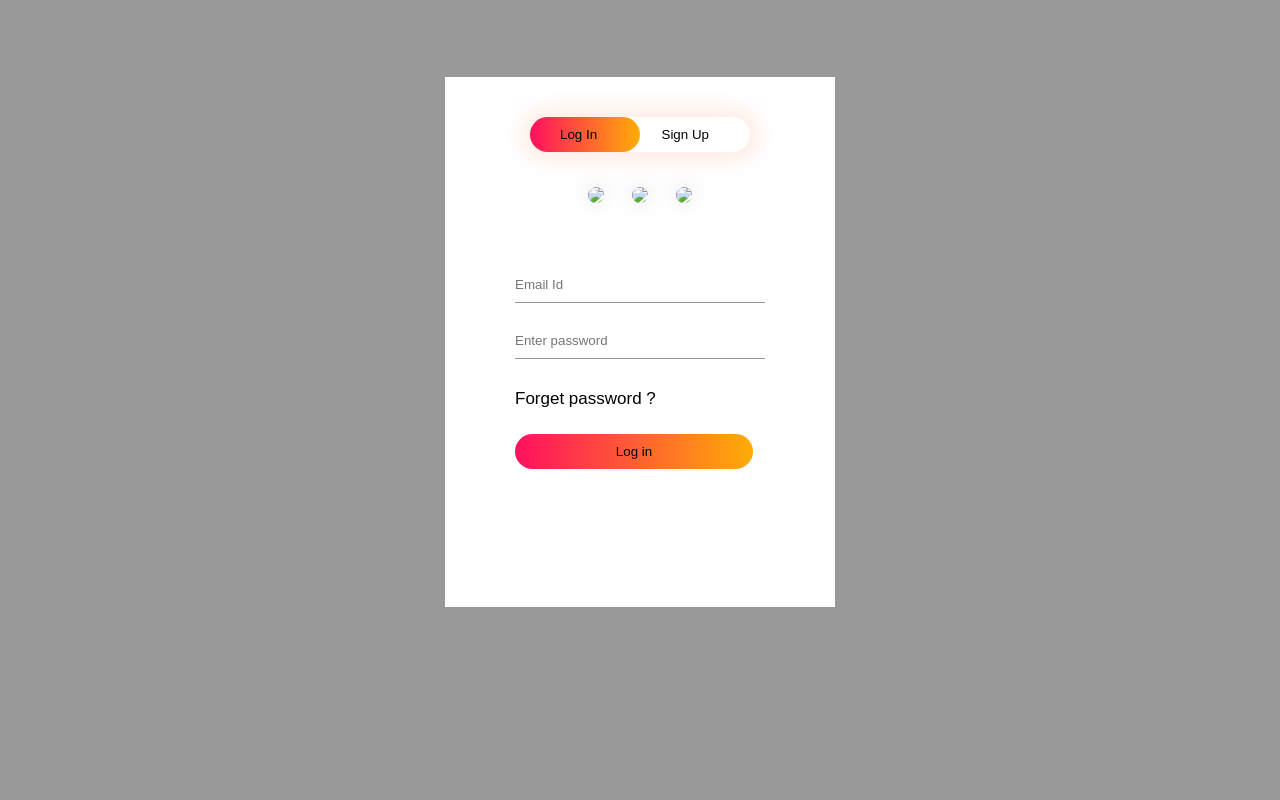
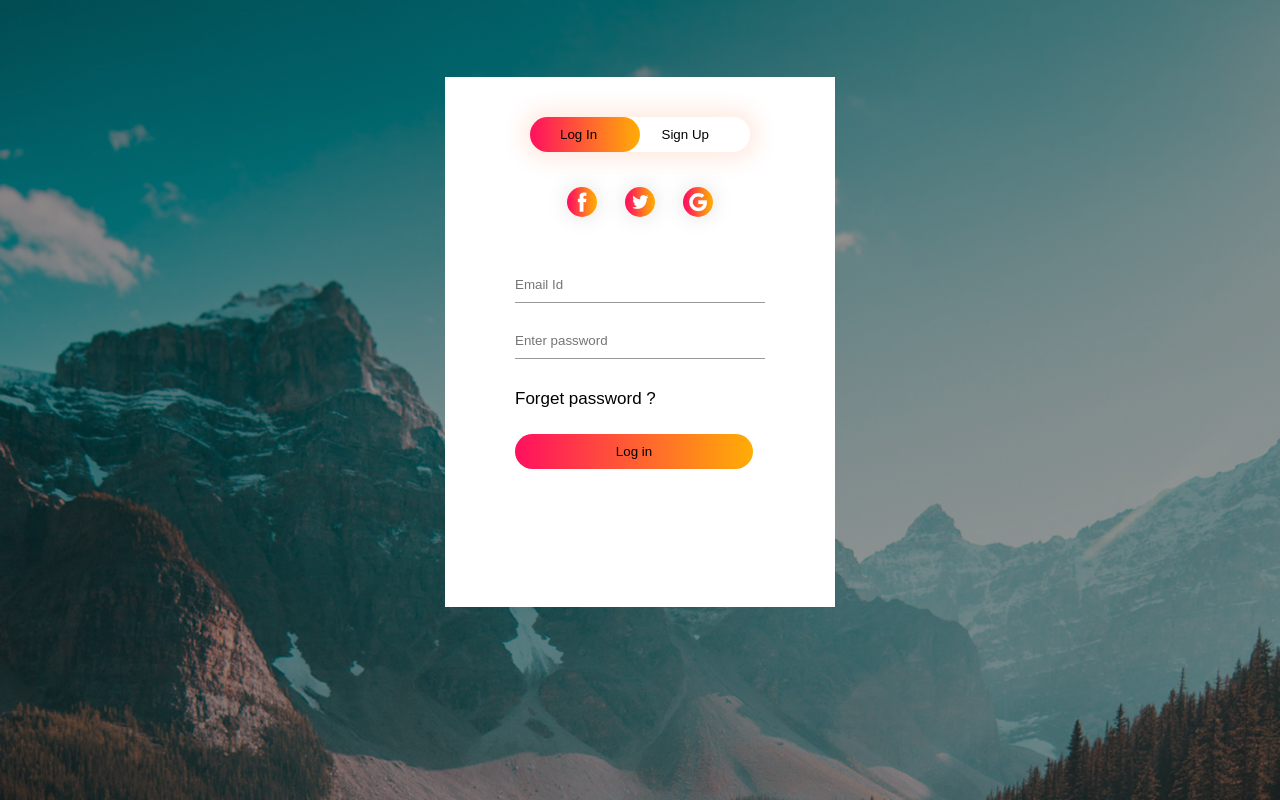
Before and after one commit to stupidCoder-arunsks/ExpenseTracker, a plain HTML site: page frontend/signup.html in a window 1280 px wide. Drawn offline with nearby package versions, Linux system fonts and the light colour scheme.

Commit message:
ready for deployment

```diff
--- a/backend/package.json
+++ b/backend/package.json
@@ -2,6 +2,9 @@
     "main": "server.js",
     "scripts": {
         "start": "nodemon server.js"
+    },
+    "engines": {
+        "node":"17.8.0"
     },
     "dependencies": {
         "aws-sdk": "^2.1117.0",
--- a/frontend/signup.html
+++ b/frontend/signup.html
@@ -20,9 +20,9 @@
                 <button type="button" class="toggle-btn" onclick="signup()">Sign Up</button>
             </div>
             <div class="social-icons">
-                <img src="images/fb.png">
-                <img src="images/tw.png">
-                <img src="images/gp.png">
+                <img src="../images/fb.png">
+                <img src="../images/tw.png">
+                <img src="../images/gp.png">
             </div>
             <form id="login" class="input-group" onsubmit="getLogInInfo(event)">
                 <input id="LogInEmail" type="text" class="input-field" placeholder="Email Id" required>
--- a/frontend/style.css
+++ b/frontend/style.css
@@ -9,7 +9,7 @@
     width: 100%;
     background-image:
         linear-gradient(rgba(0, 0, 0, 0.4), rgba(0, 0, 0, 0.4)),
-        url(images/banner.jpg);
+        url(../images/banner.jpg);
     background-position: center;
     background-size: cover;
     position: absolute;
```
Also changed, not shown: backend/server.js (+9 -1 lines), 4 other files.
